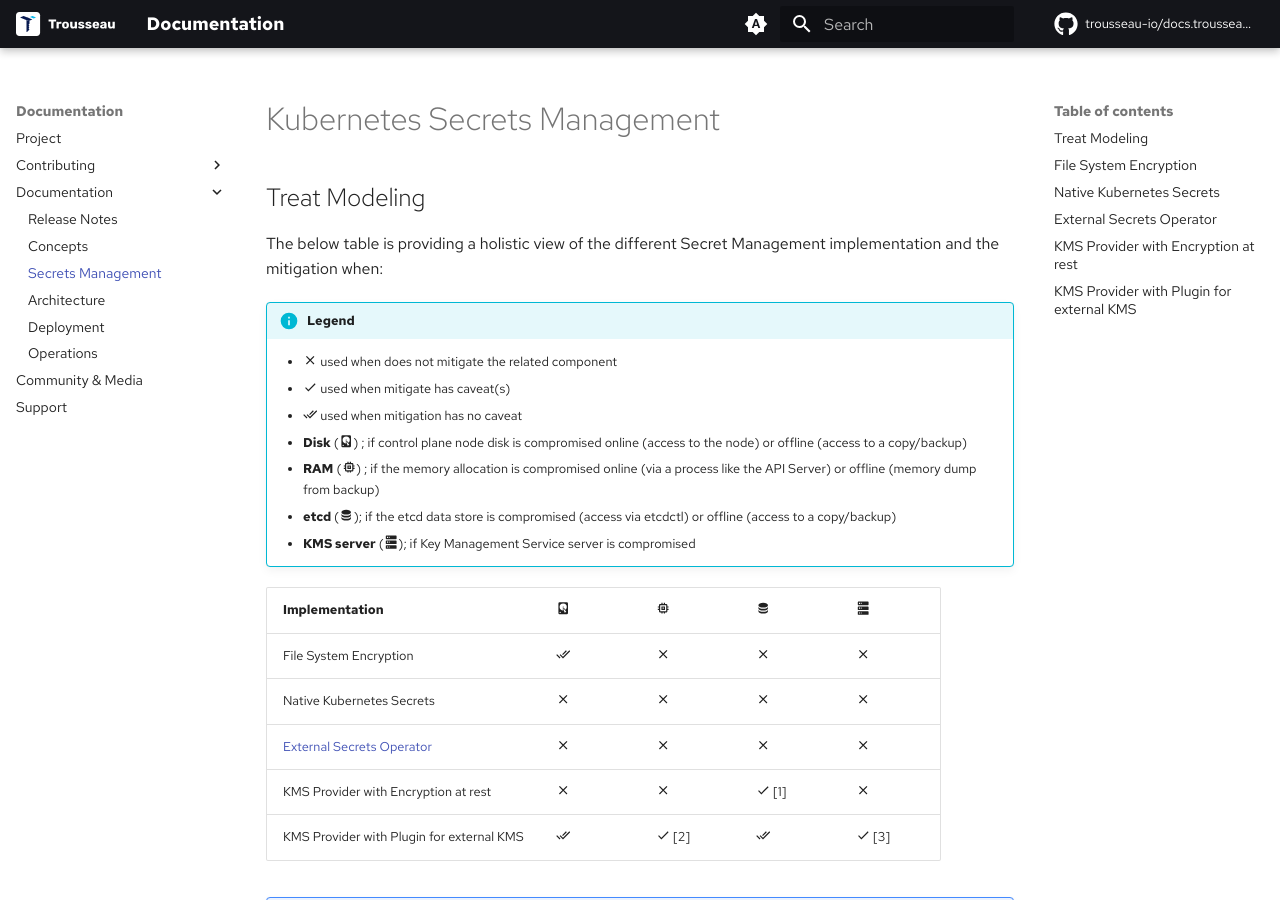
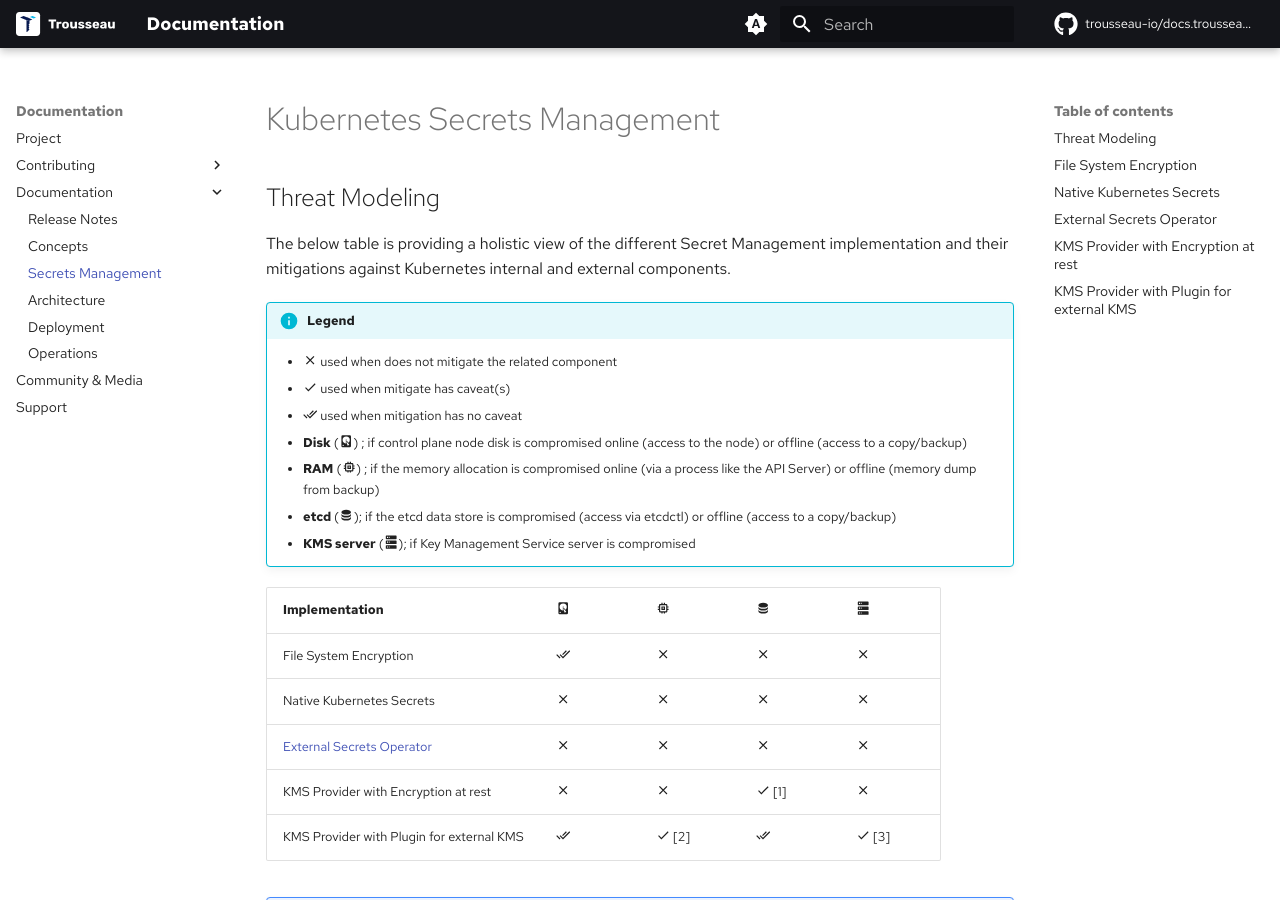
Before and after one commit to Trousseau-io/docs.trousseau.io, an MkDocs documentation site: the page built from docs/trousseau/secretmanagement.md, in a window 1280 px wide and 900 px high. Built offline with MkDocs 1.6.1 and Material for MkDocs 9.7.7, drawn with Linux system fonts in a browser that asks for light colours; some web fonts are replaced; comment, search, counter and statistics services are not loaded.

Commit message:
Update secretmanagement.md

```diff
--- a/docs/trousseau/secretmanagement.md
+++ b/docs/trousseau/secretmanagement.md
@@ -1,8 +1,8 @@
 # Kubernetes Secrets Management
 
-## Treat Modeling
+## Threat Modeling
 
-The below table is providing a holistic view of the different Secret Management implementation and the mitigation when:
+The below table is providing a holistic view of the different Secret Management implementation and their mitigations against Kubernetes internal and external components.
 
 !!! info "Legend"
     - :material-close: used when does not mitigate the related component
```
